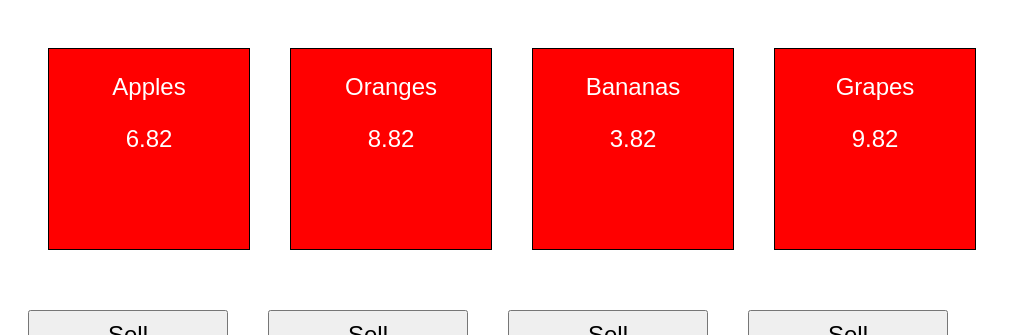
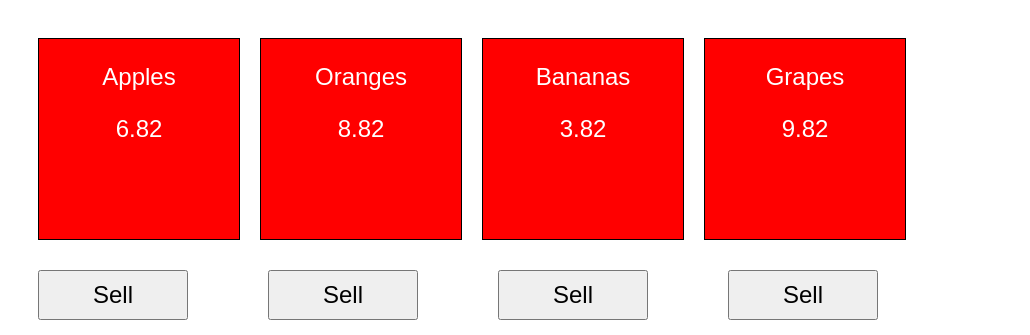
Before and after one commit to chadsundberg/fruit-picker, a plain HTML site: page index.html in a window 1280 px wide. Shown: the top 335 px of the page, without its empty margins (0-1030 px from the left). Drawn offline with Linux system fonts and the light colour scheme.

Commit message:
changed styling

```diff
--- a/style.css
+++ b/style.css
@@ -6,7 +6,7 @@
   color: white;
   border: 1px solid black;
   display: inline-block;
-  margin: 20px;
+  margin: 10px;
 }
 
 #userContainer {
@@ -39,7 +39,7 @@ html {
   font-size: 24px;
   font-family: sans-serif;
   margin: 20px;
-  width: 200px;
+  width: 150px;
   height: 50px;
-  margin-left: 20px;
+  margin: 0px 50px 0px 30px;
 }
```
